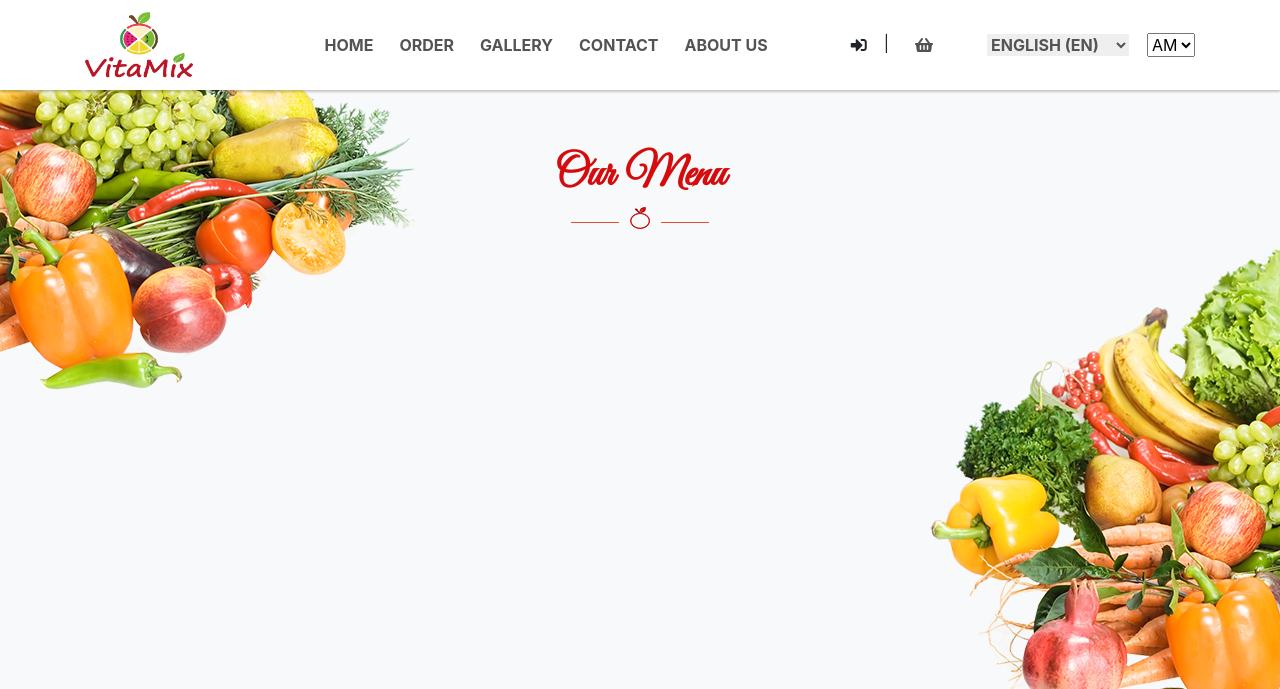
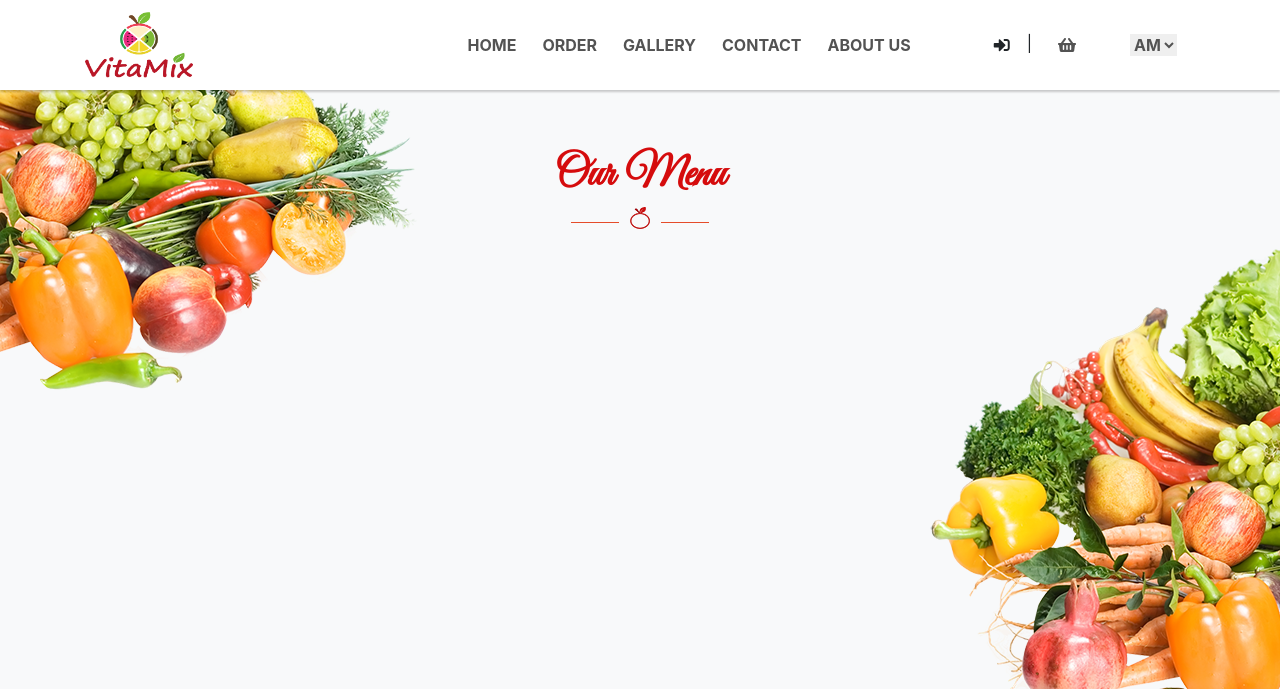
Before and after one commit to anialex17/OnlineShopLast, a Django app: page /en/ in a window 1280 px wide. Shown: the top 689 px of the page. Run offline with Django 3.2, Linux system fonts and the light colour scheme; data that the repository does not hold is empty; some libraries are stand-ins or nearby versions.

Commit message:
Kate 31.01.2022

```diff
--- a/static/CSS/style.css
+++ b/static/CSS/style.css
@@ -233,10 +233,16 @@
 }
 .lang-drop {
     padding-left: 30px;
-    display: none;
-
 }
-
+.arm-opt {
+    background-image: url(./../Images/icons/armenia.png);
+}
+.eng-opt {
+    background-image: url(./../Images/icons/united-states.png);
+}
+.rus-opt {
+    background-image: url(./../Images/icons/russia.png);
+}
 /* End of Navbar */
 
 
--- a/static/JS/script.js
+++ b/static/JS/script.js
@@ -55,6 +55,6 @@
 
     span.onclick = function() {
         modal.style.display = "none";
-    };
+    }
 
-})
+});
--- a/templates/include/header.html
+++ b/templates/include/header.html
@@ -68,23 +68,18 @@
                                 {% get_available_languages as LANGUAGES %}
                                 {% get_language_info_list for LANGUAGES as languages %}
                                 {% for language in languages %}
-                                    <option value="{{ language.code }}"{% if language.code == LANGUAGE_CODE %}
-                                            selected{% endif %}>
-                                        {{ language.name_local }} ({{ language.code }})
-                                    </option>
+<!--                                    <option value="{{ language.code }}"{% if language.code == LANGUAGE_CODE %}-->
+<!--                                            selected{% endif %}>-->
+<!--                                        {{ language.name_local }} ({{ language.code }})-->
+<!--                                    </option>-->
+
                                 {% endfor %}
+                                <option selected value="Armenian" class="arm-opt">AM</option>
+                                <option value="English" class="eng-opt">EN</option>
+                                <option value="Russian" class="rus-opt">RU</option>
                             </select>
                         </form>
                     </span>
-                </li>
-                <li>
-                    <form action="#">
-                        <select class="form-select">
-                            <option selected value="Armenian">AM</option>
-                            <option value="English">EN</option>
-                            <option value="Russian">RU</option>
-                        </select>
-                    </form>
                 </li>
             </ul>
         </div>
```
